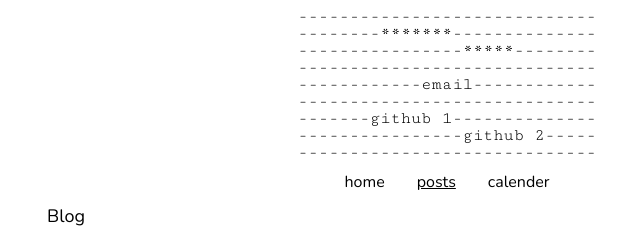
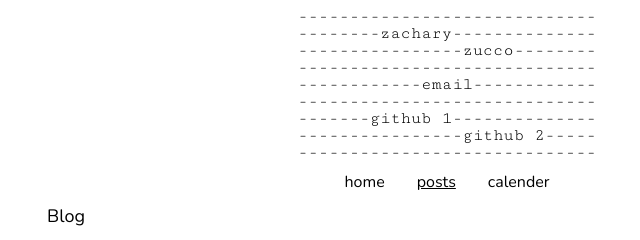
Before and after one commit to zzucco/gatsby-blog, a Gatsby site: page /blog in a window 1280 px wide. Shown: the top 240 px of the page, 193-833 px from the left. Built offline with nearby package versions, Linux system fonts and the light colour scheme; Gatsby itself is replaced by a stand-in of ours.

Commit message:
July Update 2

```diff
--- a/src/components/header.js
+++ b/src/components/header.js
@@ -11,9 +11,9 @@ export default function Header() {
     <div className={header}>
       -----------------------------
       <br />
-      --------<span className={child}>*******</span>--------------
+      --------<span className={child}>zachary</span>--------------
       <br />
-      ----------------<span className={child}>*****</span>--------
+      ----------------<span className={child}>zucco</span>--------
       <br />
       -----------------------------
       <br />
```
